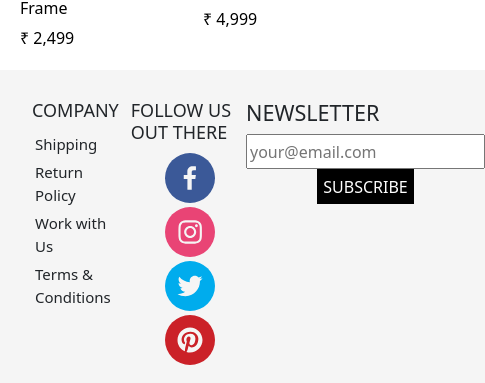
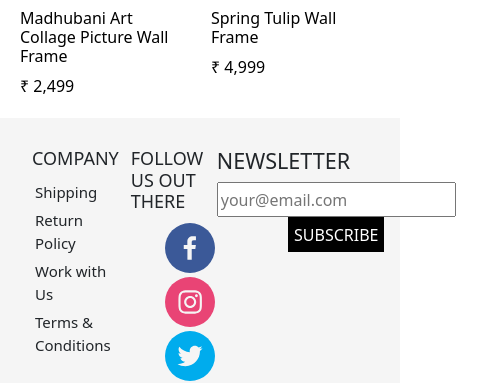
Before and after one commit to prasadksc/Wall-frames, a React (Create React App) app: page / in a window 390 px wide. Shown: the part 1600-1983 px from the top of the page, 485 px wide, since content can reach past the window. Built offline with nearby package versions, Linux system fonts and the light colour scheme.

Commit message:
initialcommit

```diff
--- a/src/App.css
+++ b/src/App.css
@@ -243,7 +243,7 @@ margin-bottom: 30px;
 /* responsive */
 
 
-@media only screen and (max-width: 636px) and (max-width: 500px){
+@media only screen and (max-width:800px) and (max-width:636px){
     .navbar{
         display: flex;
         flex-direction: column;
@@ -256,22 +256,21 @@ margin-bottom: 30px;
     }
 
     .slider{
-        width: 485px;
+        width: 400px;
         height: 300px;
     }
 
     .products{
         display: grid;
         grid-template-columns: repeat(2, 1fr);
-        gap: 1rem;
+        gap: 2rem;
     }
 
     .footer {
         background-color: #F5F5F5;
         display: flex;
         flex-direction: column;
-        width: 485px;
-        margin-bottom: 5px;
+        width: 400px;
     }
 
    .footer span,p{
@@ -334,5 +333,10 @@ display: none;
         font-size: 18px;
     }
 
+    .imageslides{
+        width: 400px;
+        height: 300px;
+    }
+
 
 }
--- a/src/components/ProductDetails.jsx
+++ b/src/components/ProductDetails.jsx
@@ -39,7 +39,9 @@ const ProductDetails = (props) => {
                 <h5>Description</h5>
                 <span>{product.description}</span>
             </div>
-            <ImageSlides/>
+            <div className="imageslides">
+                <ImageSlides/>
+            </div>
         </div>
     );
 }
```
